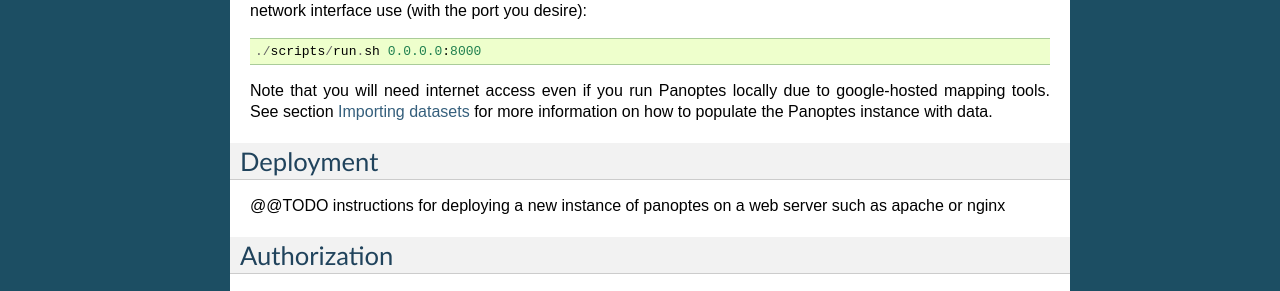
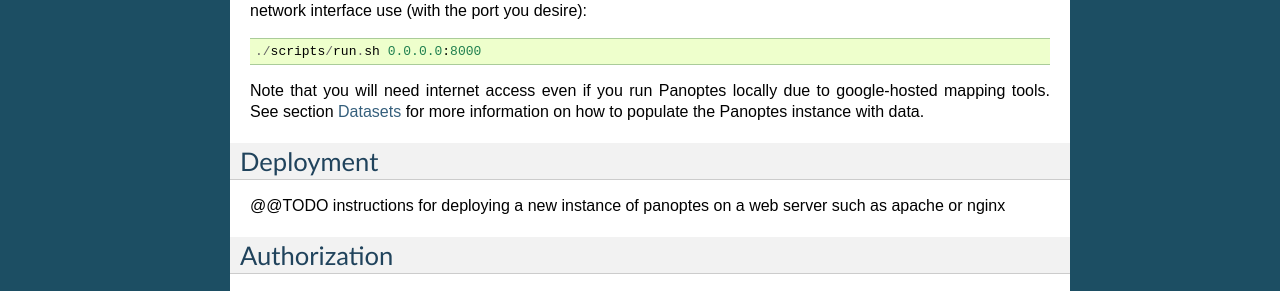
Before and after one commit to cggh/panoptes, a Sphinx documentation site: the page built from documentation/deployment.rst, in a window 1280 px wide. Shown: the part 1148-1439 px from the top of the page. Built offline with Sphinx 7.4.7, drawn with Linux system fonts in a browser that asks for light colours; part of the change alters nothing that is shown.

```diff
--- a/documentation/deployment.rst
+++ b/documentation/deployment.rst
@@ -56,7 +56,7 @@ To run on your external network interface use (with the port you desire)::
 	./scripts/run.sh 0.0.0.0:8000
 
 Note that you will need internet access even if you run Panoptes locally due to google-hosted mapping tools.
-See section :ref:`import-datasets` for more information on how to populate the Panoptes instance with data.
+See section :doc:`datasets` for more information on how to populate the Panoptes instance with data.
 
 Deployment
 ----------
```
